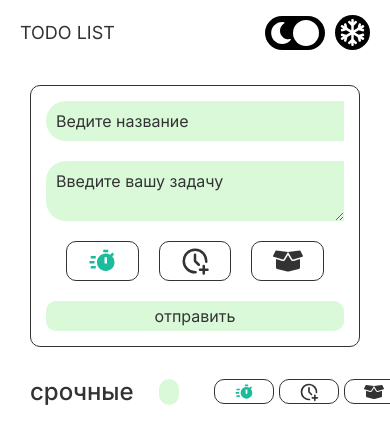
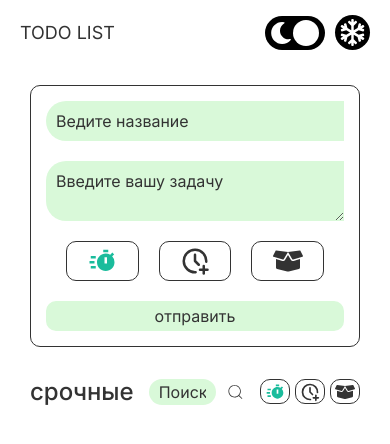
Before and after one commit to vani8987/todo-list, a React (Create React App) app: page / in a window 390 px wide. Shown: the top 444 px of the page. Built offline with nearby package versions, Linux system fonts and the light colour scheme.

Commit message:
noComents

```diff
--- a/src/components/todo/todo.scss
+++ b/src/components/todo/todo.scss
@@ -1,6 +1,6 @@
 .Todo{
     padding-top: 10px;
-    gap: 25px;
+    gap: 15px;
     display: flex;
     justify-content: space-between;
     align-items: center;
@@ -97,4 +97,9 @@
     .Tasks{
         grid-template-columns: 1fr;
     }
+
+    .Todo>.radioBtnsShape>label{
+        width: 30px;
+    }
+
 }
--- a/src/style/style.scss
+++ b/src/style/style.scss
@@ -18,7 +18,7 @@ body{
 }
 
 .containerTodo{
-    max-width: 1700px;
+    max-width: 1600px;
     width: 100%;
     height: 100%;
     padding: 0px 30px;
```
